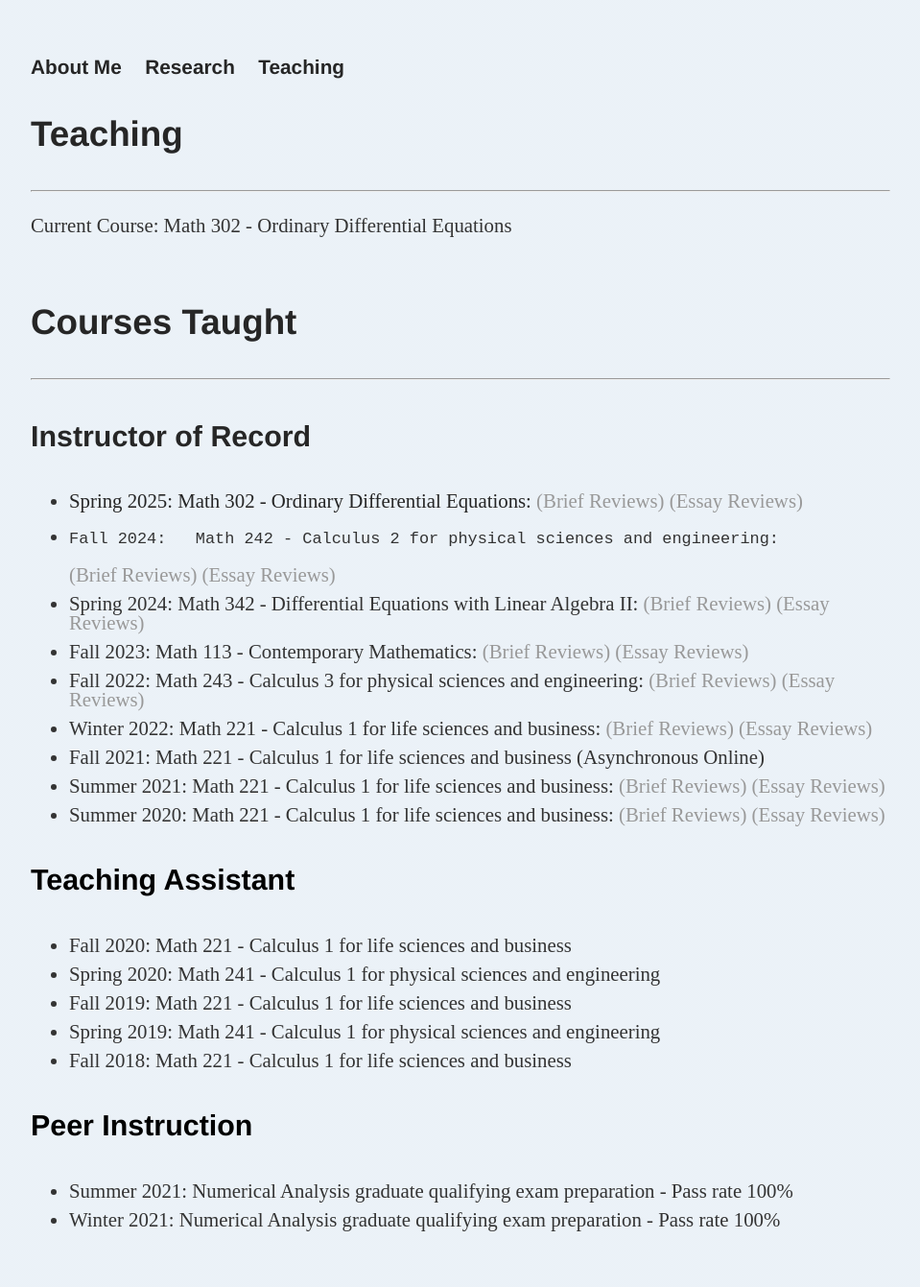
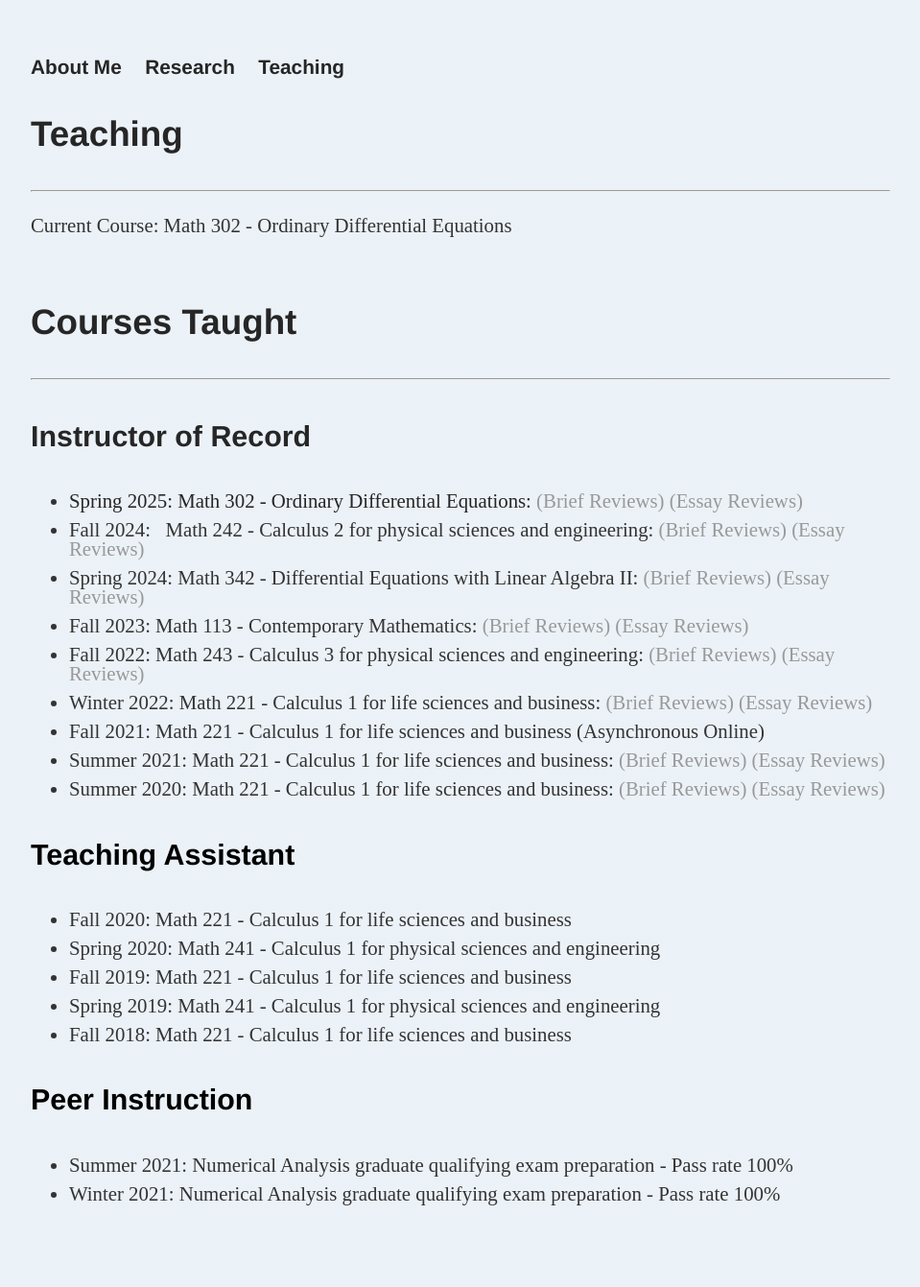
Before and after one commit to dhayes95/dhayes95.github.io, a Jekyll site: the page built from teaching/index.html, in a window 1280 px wide. Shown: the whole page at 96% size, without its empty margins (160-1119 px from the left). Built offline with Jekyll 4.4.1, drawn with Linux system fonts in a browser that asks for light colours; after the commit the page ends 1314 px from its top, so only the background shows below that.

Commit message:
Update index.html

```diff
--- a/teaching/index.html
+++ b/teaching/index.html
@@ -18,7 +18,7 @@ title: Teaching
 				<li style="font-size:1em">Spring 2025: Math 302 - Ordinary Differential Equations:
 					<a href="reviews/S25_M302_Brief.pdf" class="download" title="Download as PDF"><span style="color: #999999">(Brief Reviews)</span></a>
 					<a href="reviews/S25_M302_Essay.pdf" class="download" title="Download as PDF"><span style="color: #999999">(Essay Reviews)</span></a></li>
-				<li style="font-size:1em"><pre>Fall 2024:   Math 242 - Calculus 2 for physical sciences and engineering:</pre>
+				<li style="font-size:1em">Fall 2024: &#160 Math 242 - Calculus 2 for physical sciences and engineering:
 					<a href="reviews/F24_242_Brief.pdf" class="download" title="Download as PDF"><span style="color: #999999">(Brief Reviews)</span></a>
 					<a href="reviews/F24_242_Essay.pdf" class="download" title="Download as PDF"><span style="color: #999999">(Essay Reviews)</span></a></li>
 				<li style="font-size:1em">Spring 2024: Math 342 - Differential Equations with Linear Algebra II:
```
